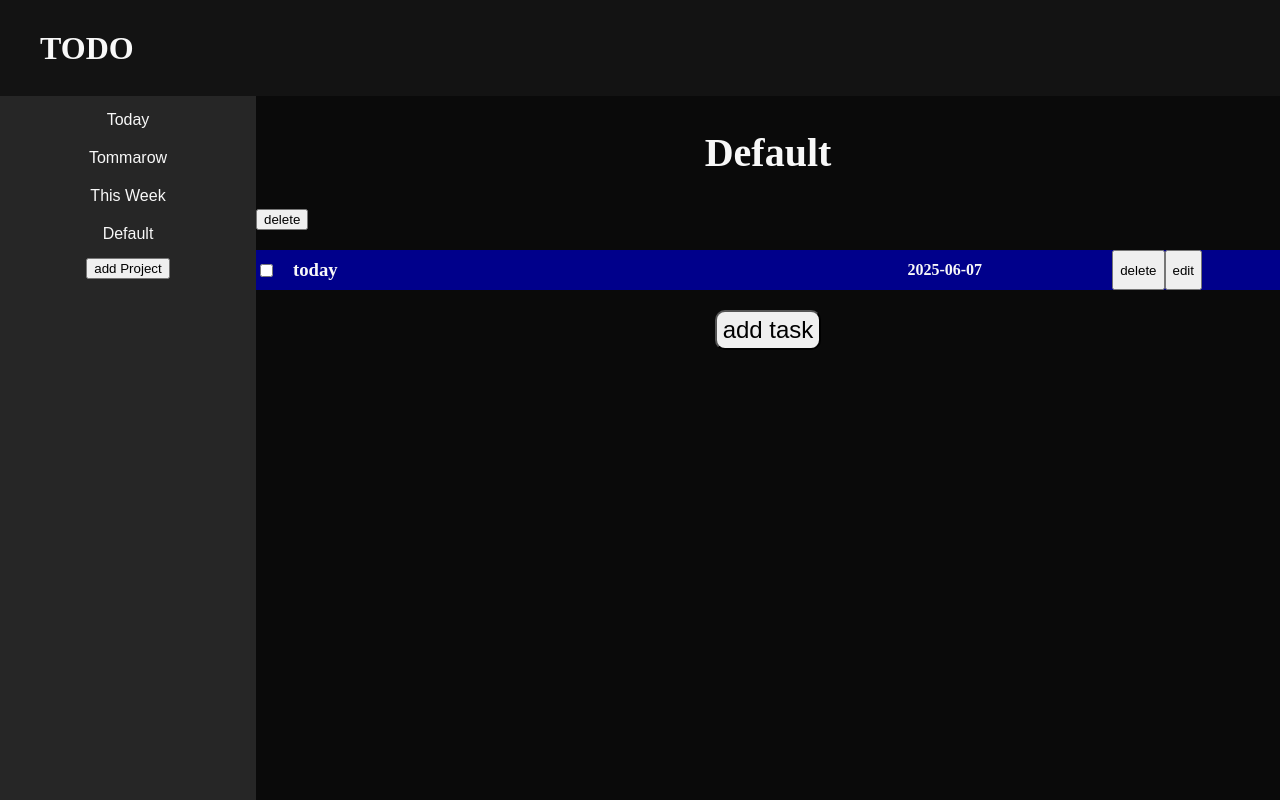
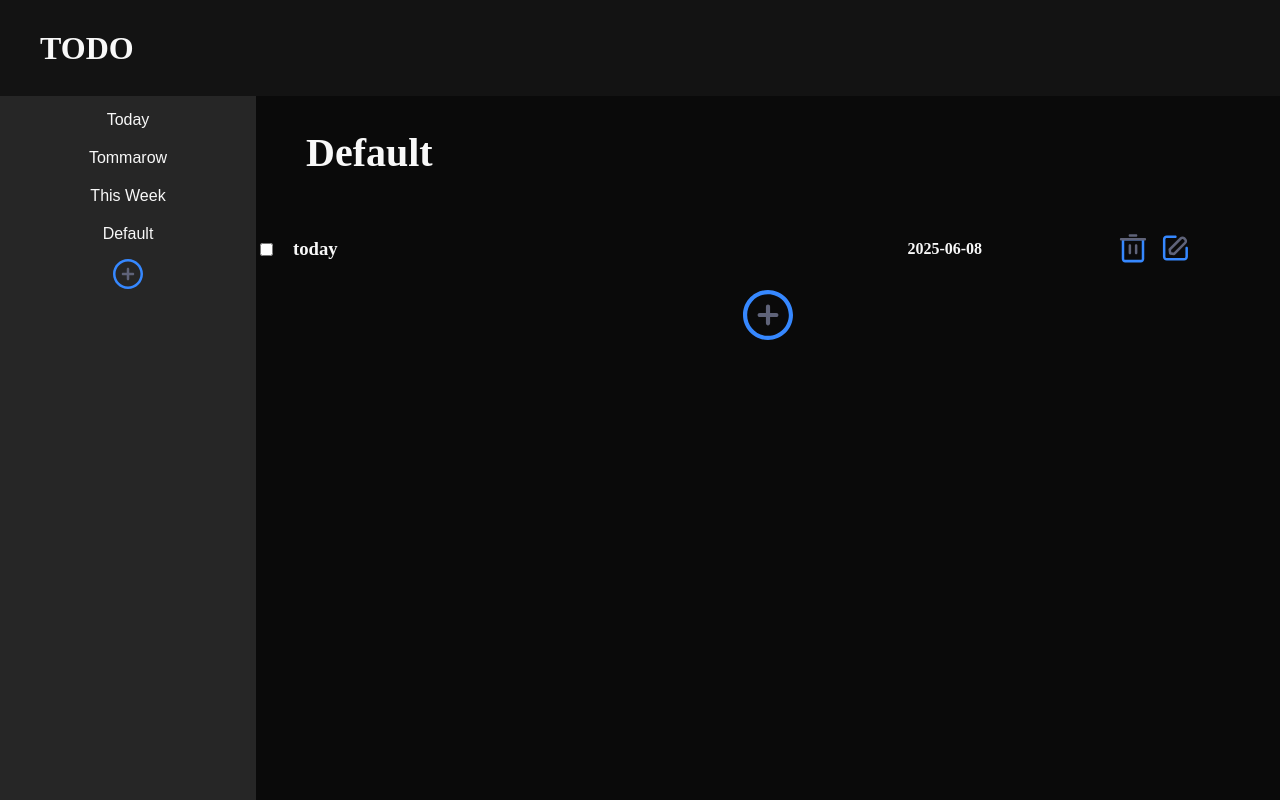
Before and after one commit to sinan-894/odin-todo-list, a website built with webpack: page src/template.html in a window 1280 px wide. Built offline with nearby package versions, Linux system fonts and the light colour scheme.

Commit message:
Add image for buttons

```diff
--- a/src/main-interface.js
+++ b/src/main-interface.js
@@ -1,7 +1,9 @@
 import "./style.css"
 import { domHelper } from "./dom";
 import { projectList ,sortToDatesAndGetArrays,createProjectListManager} from "./todo-list";
-
+import editImage from "./edit-svgrepo-com.svg"
+import deleteImage from "./delete-svgrepo-com.svg"
+import addImage from "./add-to-svgrepo-com.svg"
 import { createDialog } from "./form";
 
 
@@ -44,6 +46,8 @@ const divContainer = (...tags)=>{
 
 function displayProjectSidebar(updateCurrentProject,displayProjectInParent){
 
+    const {giveButtonImage} = imageAdder()
+
     const addProjectsNameToSideBar = ()=>{
         const sideBar = document.querySelector('.sidebar-div')
         sideBar.innerHTML  = ""
@@ -80,7 +84,7 @@ function displayProjectSidebar(updateCurrentProject,displayProjectInParent){
 
     const addProjectButton = (container)=>{
         const button = document.createElement('button')
-        button.textContent = 'add Project'
+        giveButtonImage(button,addImage)
         button.addEventListener('click',()=>{
             container.innerHTML = ""
             container.appendChild(addInputProject())
@@ -126,13 +130,16 @@ function displayProject(){
 
     const displayProjectInParent = ()=>{
         if(currentProject=='Today'){
-            display(daysCatogory.getTodayArray())
+            display(daysCatogory.getTodayArray(),false)
         }
         else if(currentProject=='Tommarow'){
-            display(daysCatogory.getTommarrowArray())
+            display(daysCatogory.getTommarrowArray(),false)
         }
         else if(currentProject=='This Week'){
-            display(daysCatogory.getThisWeekArray())
+            display(daysCatogory.getThisWeekArray(),false)
+        }
+        else if(currentProject=='Default'){
+            display(projectList['Default'],false)
         }
         else{
             const taskList  = (projectList[currentProject])?projectList[currentProject]:[];
@@ -140,14 +147,14 @@ function displayProject(){
         }
     }
 
-    const display = (taskList)=>{
+    const display = (taskList,isCustomProject = true)=>{
         console.log('in parent')
         const parentDiv   = document.querySelector(".main-div");
         parentDiv.innerHTML = ""
         const projectDiv  = dom.createTag('div','project-div');
         const projectHeader = dom.createTag('div','project-header',projectDiv)
         const projectHeading = dom.createTag('h2','project-heading',projectHeader,currentProject);
-        dom.makeParent(projectHeader,deleteProjectButton())
+        if(isCustomProject) dom.makeParent(projectHeader,deleteProjectButton())
         const taskListDiv = getProjectTaskDataIntoDiv(taskList);
         dom.makeParent(projectDiv,taskListDiv)
         dom.makeParent(projectDiv,addTaskContainer())
@@ -204,12 +211,13 @@ function displayProjectButtonLogic(getCurrentProject,displayProjectInMain,addPro
 
     const {modifyFormSubmitButtonText,onSubmitButtonPressForCreatingTask,onSubmitButtonPressForEditingTask} = mainDialog(getCurrentProject,displayProjectInMain)
 
+    const {giveButtonImage} = imageAdder()
 
     const addTaskContainer = ()=>{
         const container = document.createElement('div');
         container.classList.add('add-task-container')
         const addTaskButton = document.createElement('button')
-        addTaskButton.textContent = 'add task'
+        giveButtonImage(addTaskButton,addImage);
 
         addTaskButton.addEventListener('click',()=>{
             modifyFormSubmitButtonText('create');
@@ -222,6 +230,7 @@ function displayProjectButtonLogic(getCurrentProject,displayProjectInMain,addPro
 
     const createEditTaskButton = (task)=>{
         const button = document.createElement('button');
+        button.classList.add('edit-button')
         const onSubmit = onSubmitButtonPressForEditingTask(task)
         console.log(task.title,'pppp')
         button.addEventListener('click',()=>{
@@ -229,14 +238,14 @@ function displayProjectButtonLogic(getCurrentProject,displayProjectInMain,addPro
             console.log(task.title,'ssss')
             dialog.show(onSubmit,true,task.title,task.discription,task.dueDate)
         })
-        button.textContent = 'edit'
+        giveButtonImage(button,editImage)
         return button
 
     }
 
     const deleteProjectButton = ()=>{
         const button = document.createElement('button')
-        button.textContent = 'delete'
+        giveButtonImage(button,deleteImage)
         button.classList.add('delete-project-button');
         button.addEventListener('click',()=>{
             console.log(getCurrentProject())
@@ -293,9 +302,10 @@ function mainDialog(getCurrentProject,displayProjectInMain){
 }
 
 function deleteTask(){
+    const {giveButtonImage} = imageAdder()
     const createDeleteTaskButton = (parent,child,list,value)=>{
         const deleteTaskButton = document.createElement('button')
-        deleteTaskButton.textContent = 'delete'
+        giveButtonImage(deleteTaskButton,deleteImage)
         deleteTaskButton.addEventListener('click',()=>{
             console.log(projectList)
             parent.removeChild(child)
@@ -317,3 +327,12 @@ function deleteTask(){
     return {createDeleteTaskButton}
 
 }
+
+function imageAdder(){
+    const giveButtonImage = (button,image)=>{
+        const img = document.createElement('img')
+        img.src = image
+        button.appendChild(img)
+    }
+    return {giveButtonImage}
+}
--- a/src/style.css
+++ b/src/style.css
@@ -35,23 +35,22 @@ body{
     margin-top: 10px;
 }
 
+.add-project-div > button {
+
+    background-color: var(--sidebar-color);
+    border: 0px;
+}
+
+.add-project-div img{
+    width: 30px;
+}
+
 .heading-todo {
     color: var(--text-color);
 }
-.main-div > button{
-    position: fixed;
-    right: 20px;
-    bottom: 20px;
-    background-color:var(--background-color-global) ;
-    border: 0px;
-    padding: 0px;
 
-}
 
-.main-div>button>img{
-    height: 100px;
-    width: 100px;
-}
+
 
 .project-button{
     width: 100%;
@@ -75,7 +74,6 @@ form >div> label{
 
 .task-div{
     display: flex;
-    background-color: darkblue;
     height: 40px;
     align-items: center;
     margin-top: 20px;
@@ -106,10 +104,14 @@ form >div> label{
 }
 
 .add-task-container >button{
-    font-size: 1.5em;
-    height: 40px;
-    border-radius: 10px;
+    background-color: var(--background-color-global);
+    border: 0px;
 }
+
+.add-task-container img{
+    width: 50px;
+}
+
 
 .form-dialog{
     width :60%
@@ -143,3 +145,31 @@ form >div> label{
     text-align: center;
     font-size: 2.5em;
 }
+
+.project-header{
+    display: flex;
+    justify-content: space-between;
+    align-items: center;
+    margin-left: 50px;
+    margin-right: 50px;
+}
+
+.project-header > button{
+    background-color: var(--background-color-global);
+    border: #0a0a0a;
+    width:30px;
+    height: 30px;
+}
+
+.project-header > button>img {
+    width:30px;
+}
+
+.task-div >button{
+    background-color: var(--background-color-global);
+    border: 0px;
+}
+
+.task-div >button>img{
+    width: 30px;
+}
--- a/src/todo-list.js
+++ b/src/todo-list.js
@@ -12,7 +12,7 @@ export function toDoList(title,discription,dueDate){
         creator(),adder())
 }
 
-export const projectList = {'Default':[{title:'hi',dueDate:'2025-5-5'},{title:'sdsds',dueDate:'2020-02-02'},{title:'today',dueDate:'2025-06-07'}]}
+export const projectList = {'Default':[{title:'hi',dueDate:'2025-5-5'},{title:'sdsds',dueDate:'2020-02-02'},{title:'today',dueDate:'2025-06-08'}]}
 
 const creator = ()=>{
     const createProject = (projectName)=>{
```
Also changed, not shown: src/add-to-svgrepo-com.svg (added), src/delete-svgrepo-com.svg (added), src/edit-svgrepo-com.svg (added).
